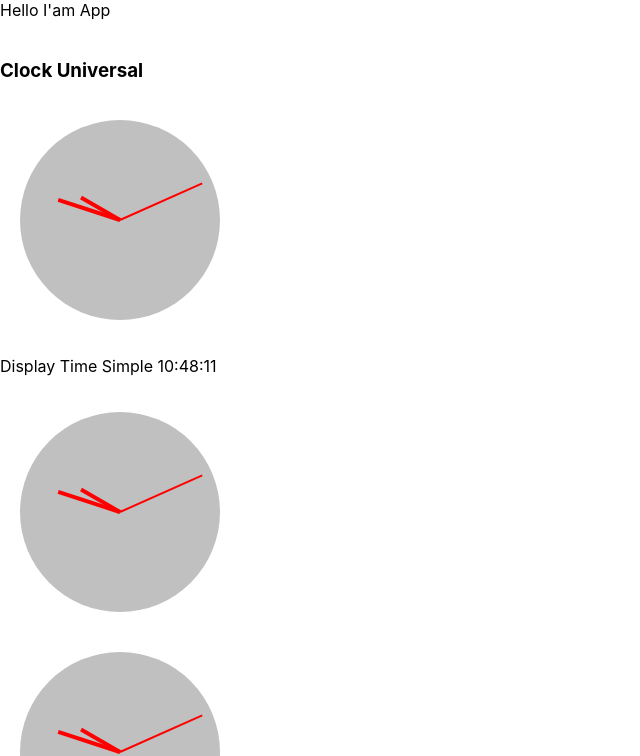
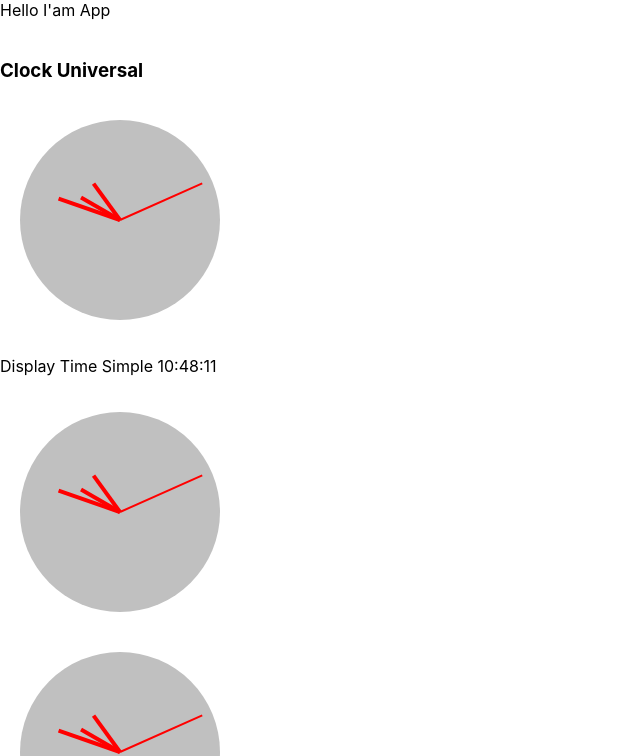
Before and after one commit to vanja-git/react-shop, a React (Create React App) app: page / in a window 1280 px wide. Shown: the top 756 px of the page, without its empty margins (0-640 px from the left). Built offline with nearby package versions, Linux system fonts and the light colour scheme.

Commit message:
Analog clock glatke kazaljke uglovi

```diff
--- a/src/components/ClockDisplayAnalog.tsx
+++ b/src/components/ClockDisplayAnalog.tsx
@@ -3,9 +3,15 @@ const ClockDisplayAnalog = (props: any) => {
     const minute = props.minute;
     const sekunde = props.sekunde;
 
-    const ugaoSekunde = (360/60)*sekunde;
-    const ugaoMinute = (360/60)*minute;
-    const ugaoSati = (360/12)*sati;
+    const ugaoSekunde = (360/60)*sekunde; // sekunde grubi ugao
+
+    const ugaoMinute = (360/60)*minute; // minute grubi ugao
+    const minuteGlatke = minute + (sekunde/60);
+    const ugaoMinuteGlatke = (360/60)*minuteGlatke; //  minute glatki ugao
+
+    const ugaoSati = (360/12)*sati; // sati grubo ugao (0, 1, 2 ittd.)
+    const satiGlatki = sati + (minute / 60);
+    const ugaoSatiGlatki = (360/12)*satiGlatki; // sati glatki ugao (0, 0.01, 0.2, 0.5)
 
 
 
@@ -18,12 +24,20 @@ const ClockDisplayAnalog = (props: any) => {
                 }}>
                     <div className="kazaljka-sati"></div>
                 </div>
+                <div className="nosac-kazaljke" style={{
+                    transform: 'rotate(' + ugaoSatiGlatki + 'deg)'
+                }}>
+                    <div className="kazaljka-sati"></div>
+                </div>
+
 
                 <div className="nosac-kazaljke" style={{
-                    transform: 'rotate(' + ugaoMinute + 'deg)'
+                    transform: 'rotate(' + ugaoMinuteGlatke + 'deg)'
                 }}>
                     <div className="kazaljka-minute"></div>
                 </div>
+
+
 
                 <div className="nosac-kazaljke" style={{
                     transform: 'rotate(' + ugaoSekunde + 'deg)'
```
